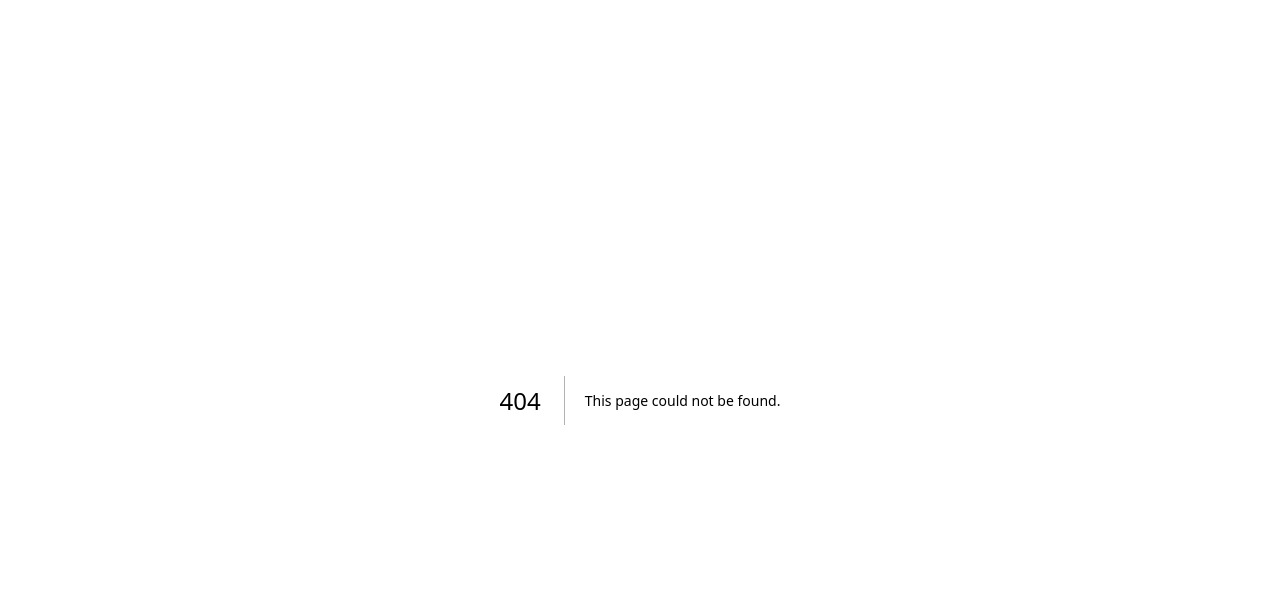
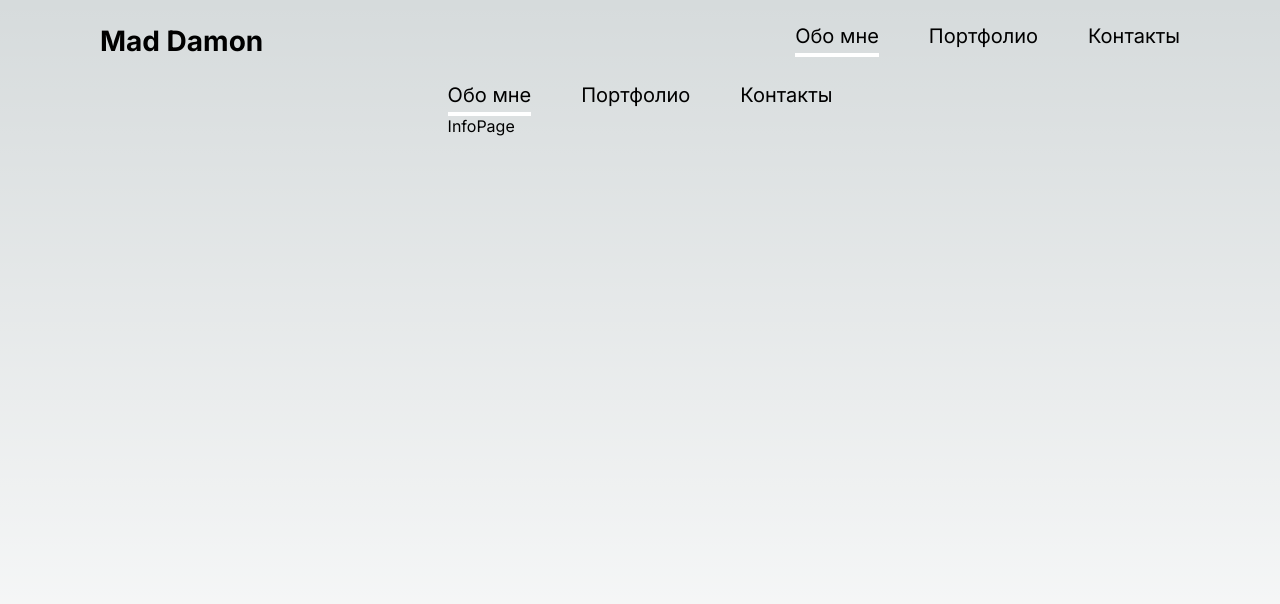
Before and after one commit to DNWD843/mad-damon, a Next.js app: page /about in a window 1280 px wide. Before the commit this address had no page. Shown: the top 604 px of the page. Built offline with nearby package versions, Linux system fonts and the light colour scheme.

Commit message:
home page

```diff
--- a/app/globals.css
+++ b/app/globals.css
@@ -108,6 +108,21 @@ a {
   height: 100vh;
 }
 
+.layoutHeader {
+  display: flex;
+  gap: 40px;
+  align-items: flex-start;
+  justify-content: space-between;
+  width: 100%;
+  max-width: var(--max-width);
+  padding: 24px var(--desktop-padding);
+}
+
+.layoutHeader__logo {
+  font-weight: 700;
+  font-size: 28px;
+}
+
 @media (prefers-color-scheme: dark) {
   html {
     color-scheme: dark;
--- a/app/layout.tsx
+++ b/app/layout.tsx
@@ -1,8 +1,10 @@
 import { ReactNode } from 'react'
 import type { Metadata } from 'next'
 import { Inter } from 'next/font/google'
+import classNames from 'classnames'
+import Link from 'next/link'
+import { Navigation } from '@/app/ui'
 import './globals.css'
-import classNames from 'classnames'
 
 const inter = Inter({ subsets: ['latin'] })
 
@@ -21,7 +23,17 @@ export default function RootLayout({
 }>) {
   return (
     <html lang="en">
-      <body className={classNames(inter.className, 'page')}>{children}</body>
+      <body className={classNames(inter.className, 'page')}>
+        <header className="layoutHeader">
+          <Link
+            href="/"
+            className="layoutHeader__logo">
+            Mad Damon
+          </Link>
+          <Navigation />
+        </header>
+        {children}
+      </body>
     </html>
   )
 }
--- a/app/page.tsx
+++ b/app/page.tsx
@@ -1,14 +1,9 @@
 import Image from 'next/image'
 import styles from './page.module.css'
-import { Navigation } from '@/app/ui'
 
 export default function Home() {
   return (
     <>
-      <header className={styles.header}>
-        <span className={styles.header__logo}>Mad Damon</span>
-        <Navigation />
-      </header>
       <main className={styles.content}>
         <h1 className={styles.content__title}>Дмитрий Неклюдов</h1>
         <div className={styles.info}>
--- a/app/ui/Navigation/Navigation.tsx
+++ b/app/ui/Navigation/Navigation.tsx
@@ -7,9 +7,9 @@ import classNames from 'classnames'
 import styles from './styles.module.css'
 
 const navLinks = [
-  { href: '/my/info', name: 'Обо мне' },
-  { href: '/my/portfolio', name: 'Портфолио' },
-  { href: '/my/contacts', name: 'Контакты' },
+  { href: '/about', name: 'Обо мне' },
+  { href: '/portfolio', name: 'Портфолио' },
+  { href: '/contacts', name: 'Контакты' },
 ]
 
 export const Navigation: FC = () => {
--- a/app/ui/Navigation/styles.module.css
+++ b/app/ui/Navigation/styles.module.css
@@ -8,8 +8,8 @@
 }
 
 .navigation__link {
+  padding-bottom: 4px;
   font-size: 20px;
-  padding-bottom: 4px;
   border-bottom: 4px solid transparent;
 }
 
```
Also changed, not shown: app/page.module.css (+0 -15 lines), app/about/page.tsx (renamed from app/my/info/page.tsx), app/contacts/page.tsx (renamed from app/my/contacts/page.tsx), app/portfolio/page.tsx (renamed from app/my/portfolio/page.tsx).
